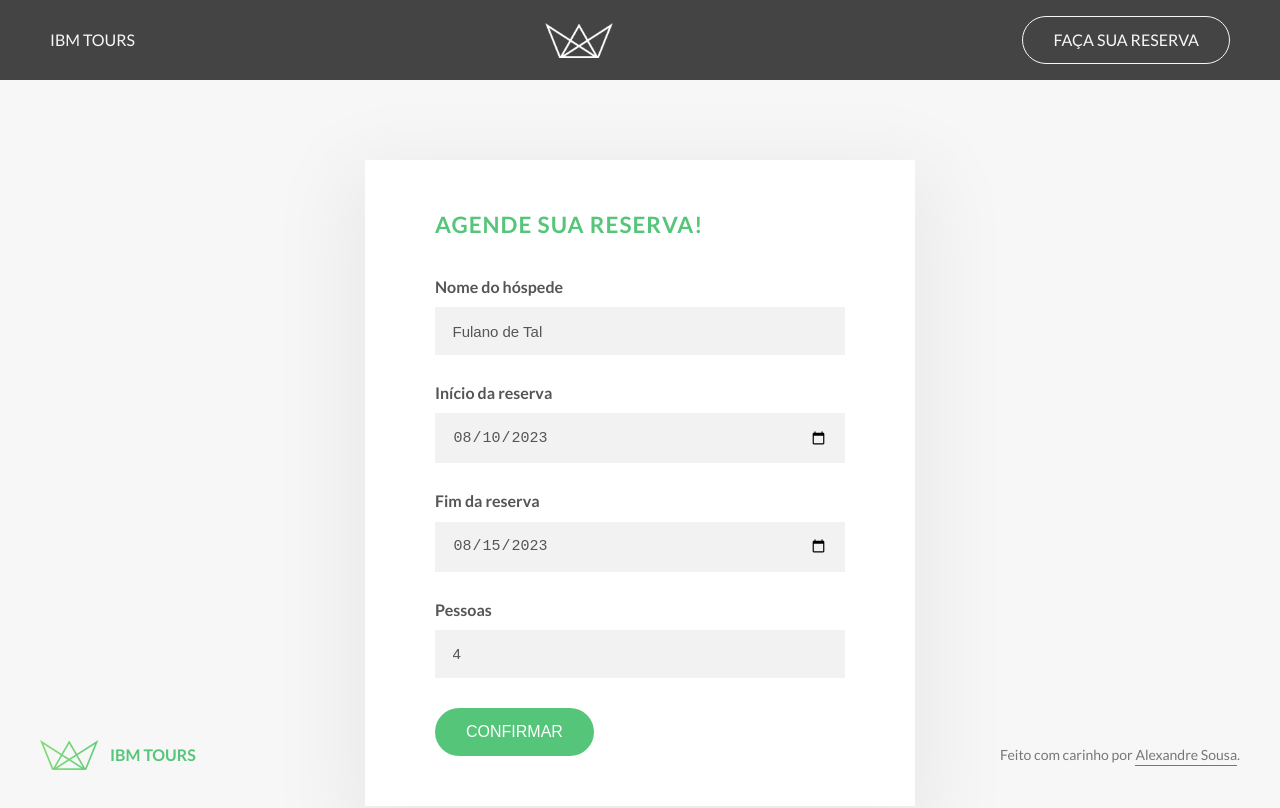
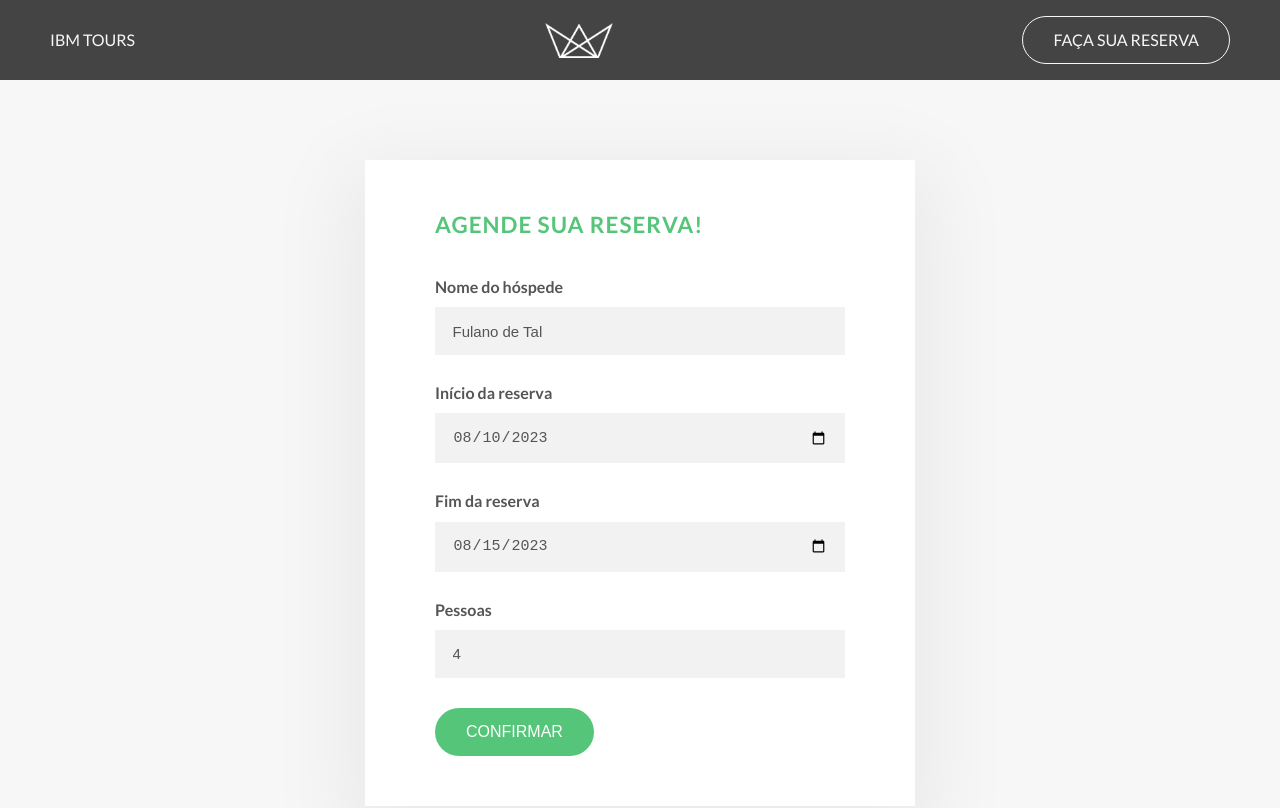
Before and after one commit to alexandresouva/ibm-tours-FrontEnd, an Angular app: page / in a window 1280 px wide. Shown: the top 808 px of the page. Built offline with nearby package versions, Linux system fonts and the light colour scheme.

Commit message:
style: adjust footer position

```diff
--- a/src/app/components/footer/footer.component.css
+++ b/src/app/components/footer/footer.component.css
@@ -1,5 +1,5 @@
 .footer {
-  position: absolute;
+  /* position: absolute; */
   bottom: 0;
 
   display: flex;
--- a/src/styles.css
+++ b/src/styles.css
@@ -18,7 +18,6 @@ body {
 }
 
 main {
-  background-color: #f7f7f7;
   padding: 8rem 6rem;
 }
 
```
